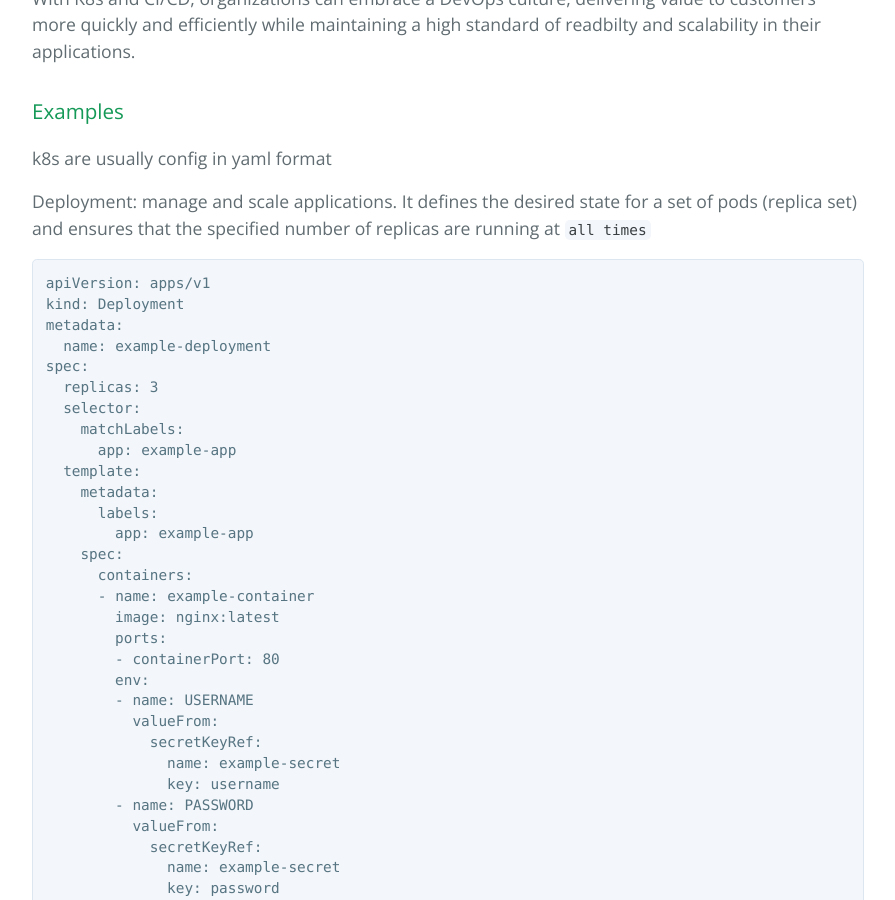
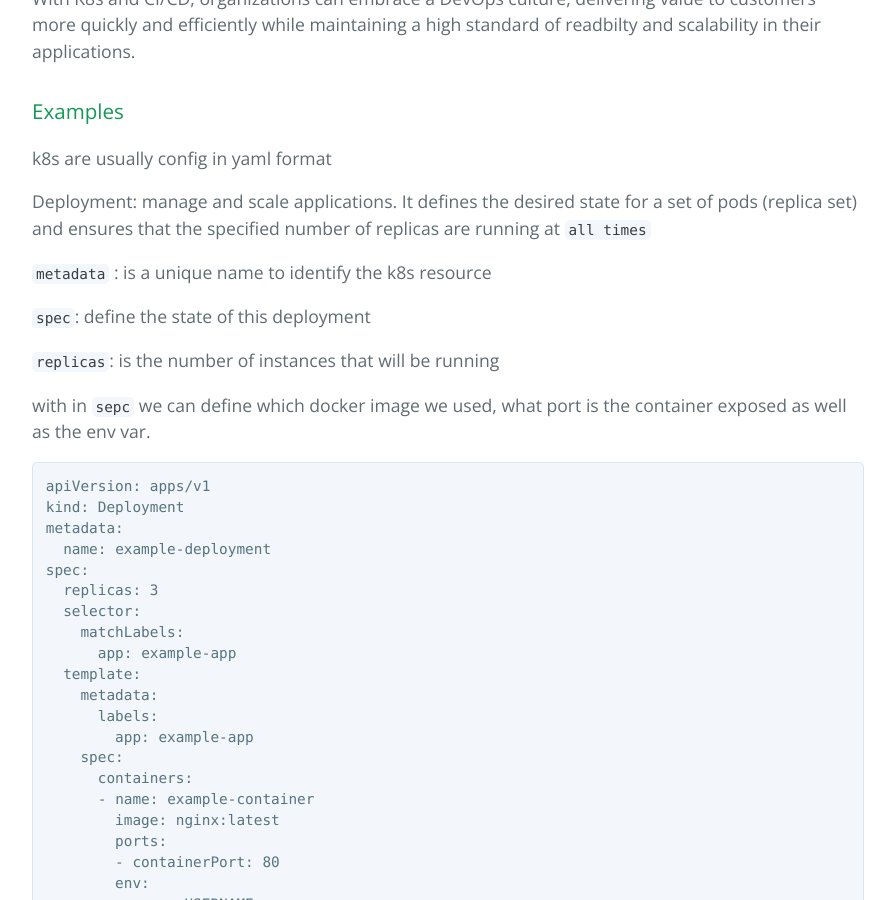
Before and after one commit to learning-software-engineering/learning-software-engineering.github.io, a Jekyll site: the page built from Topics/Introduction_To_Kubernetes.md, in a window 1280 px wide and 900 px high, scrolled down 1740 px. Shown: the whole window, without its empty margins (192-1087 px from the left). Built offline with Jekyll 4.4.1, drawn with Linux system fonts in a browser that asks for light colours; our own code applies the rules of GitHub Pages for plain Markdown files.

Commit message:
add high level overview

````diff
--- a/Topics/Introduction_To_Kubernetes.md
+++ b/Topics/Introduction_To_Kubernetes.md
@@ -32,6 +32,14 @@ k8s with CI/CD practices revolutionizes the software development lifecycle, offe
 k8s are usually config in yaml format
 
  Deployment: manage and scale applications. It defines the desired state for a set of pods (replica set) and ensures that the specified number of replicas are running at `all times`
+
+`metadata` : is a unique name to identify the k8s resource
+
+`spec`: define the state of this deployment
+
+`replicas`: is the number of instances that will be running
+
+with in `sepc` we can define which docker image we used, what port is the container exposed as well as the env var.
 ```yaml
 apiVersion: apps/v1
 kind: Deployment
````
